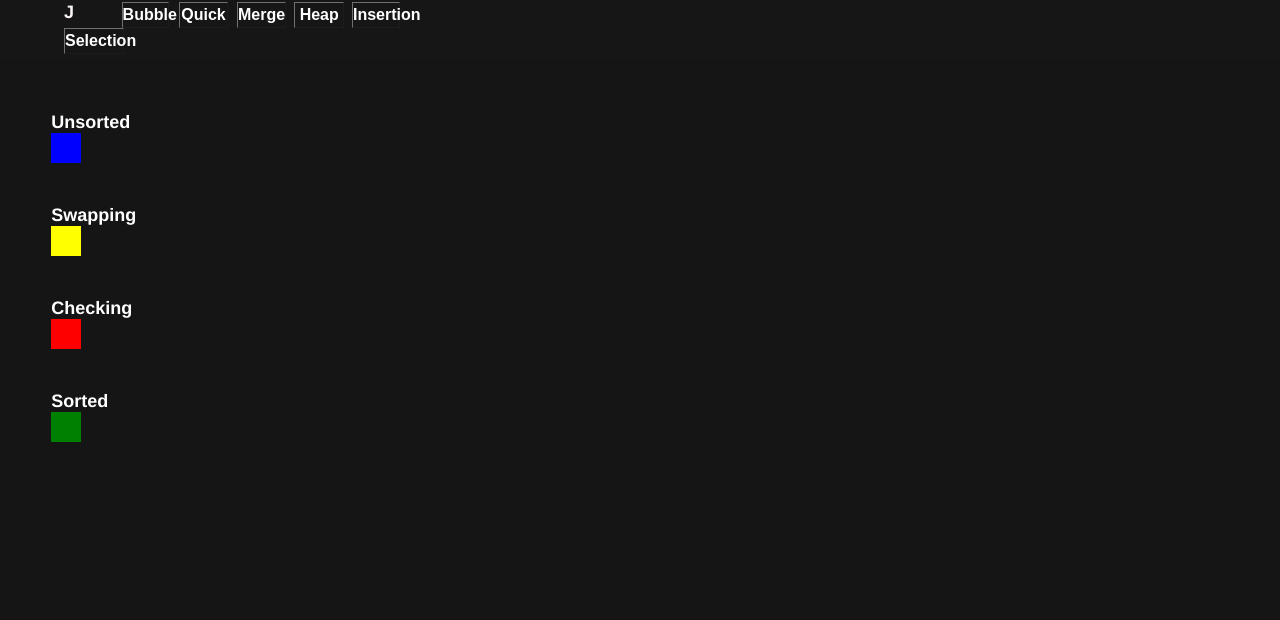
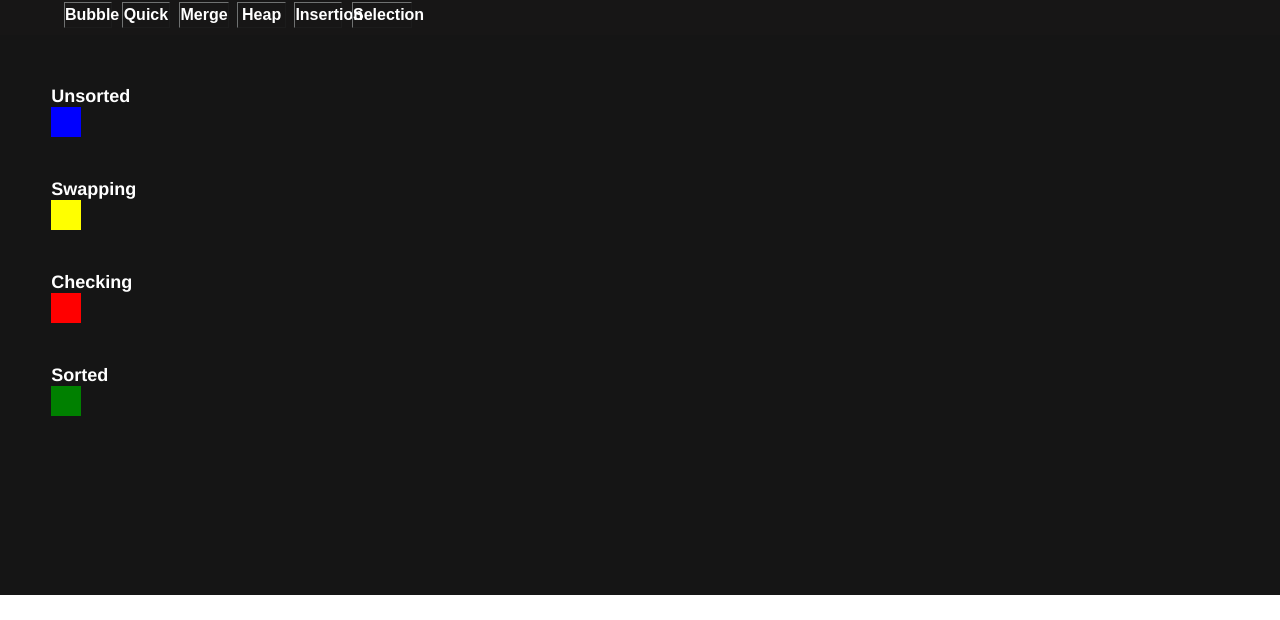
Before and after one commit to pragatidh/SortIQ, a plain HTML site: page index.html in a window 1280 px wide. Shown: the part 259-879 px from the top of the page. After the commit the page ends 854 px from the top, so only its background shows below. Drawn offline with Linux system fonts and the light colour scheme; a script that the page names is missing.

Commit message:
Update index.html

```diff
--- a/index.html
+++ b/index.html
@@ -19,7 +19,7 @@
             </div>`
             <div class="header_right">
                 <p class="nav-heading">Sorting visualizer</p>
-                <div class="algos">J
+                <div class="algos">
                     <button style="margin-right: 10px;">Bubble</button>
                     <button style="margin-right: 9px;">Quick</button>
                     <button style="margin-right: 8px;">Merge</button>
```
